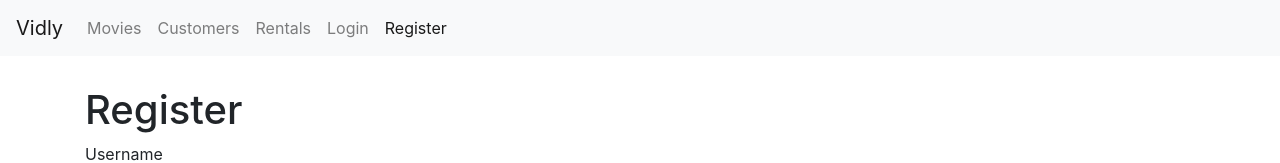
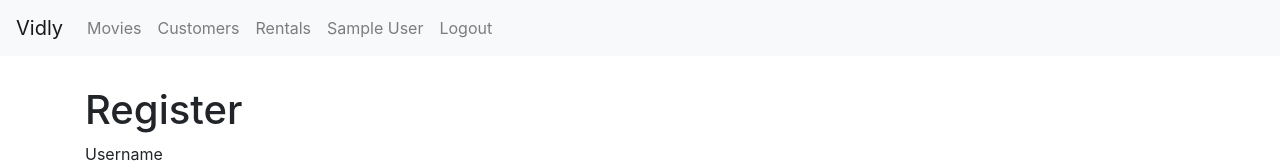
Before and after one commit to harryharanr/learning-react, a React (Create React App) app: page /register in a window 1280 px wide. Shown: the top 163 px of the page. Built offline with nearby package versions, Linux system fonts and the light colour scheme; sample sign-in values are in the browser's storage.

Commit message:
Displaying the current user on NavBar

```diff
--- a/src/App.js
+++ b/src/App.js
@@ -16,9 +16,7 @@ import "react-toastify/dist/ReactToastify.css";
 import "./App.css";
 
 class App extends Component {
-  state = {
-    user: {},
-  };
+  state = {};
 
   componentDidMount() {
     try {
--- a/src/components/loginForm.jsx
+++ b/src/components/loginForm.jsx
@@ -21,7 +21,7 @@ class LoginForm extends Form {
       const { username, password } = this.state.data;
       const { data: jwt } = await login(username, password);
       localStorage.setItem("token", jwt);
-      this.props.history.push("/");
+      window.location = "/";
     } catch (ex) {
       if (ex.response && ex.response.status === 400) {
         const errors = { ...this.state.errors };
--- a/src/components/navbar.jsx
+++ b/src/components/navbar.jsx
@@ -1,6 +1,6 @@
 import React from "react";
 import { Link, NavLink } from "react-router-dom";
-const NavBar = () => {
+const NavBar = ({ user }) => {
   return (
     <nav className="navbar navbar-expand-lg navbar-light bg-light">
       <Link className="navbar-brand" to="/">
@@ -34,6 +34,8 @@ const NavBar = () => {
               Rentals
             </NavLink>
           </li>
+          {!user && (
+            <React.Fragment>
               <li className="nav-item">
                 <NavLink className="nav-link" to="/login">
                   Login
@@ -44,6 +46,22 @@ const NavBar = () => {
                   Register
                 </NavLink>
               </li>
+            </React.Fragment>
+          )}
+          {user && (
+            <React.Fragment>
+              <li className="nav-item">
+                <NavLink className="nav-link" to="/profile">
+                  {user.name}
+                </NavLink>
+              </li>
+              <li className="nav-item">
+                <NavLink className="nav-link" to="/logout">
+                  Logout
+                </NavLink>
+              </li>
+            </React.Fragment>
+          )}
         </ul>
       </div>
     </nav>
--- a/src/components/registerForm.jsx
+++ b/src/components/registerForm.jsx
@@ -22,7 +22,7 @@ class RegisterForm extends Form {
     try {
       const response = await userService.register(this.state.data);
       localStorage.setItem("token", response.headers["x-auth-token"]);
-      this.props.history.push("/");
+      window.location = "/";
     } catch (ex) {
       if (ex.response && ex.response.status === 400) {
         const errors = { ...this.state.errors };
```
Lines whose indentation alone changed are shown as unchanged.
